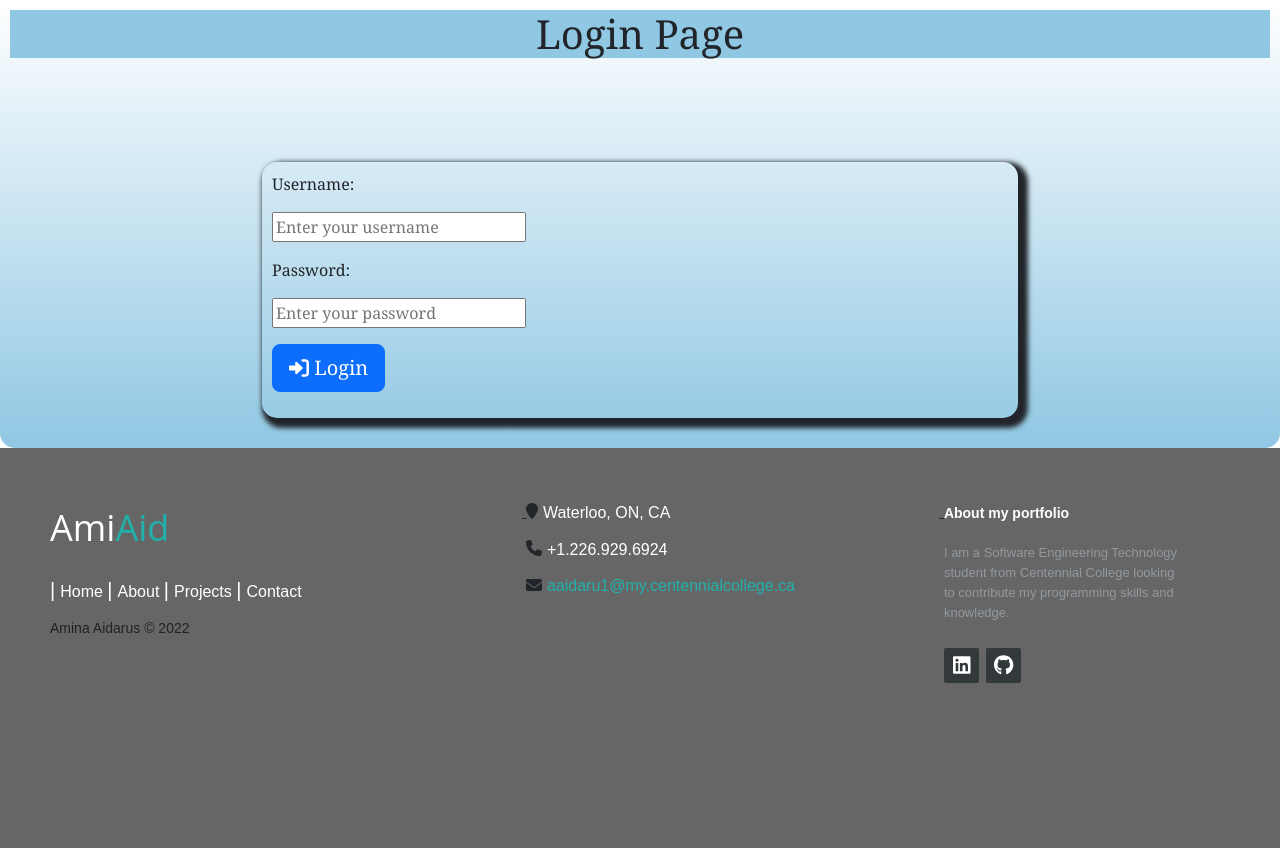
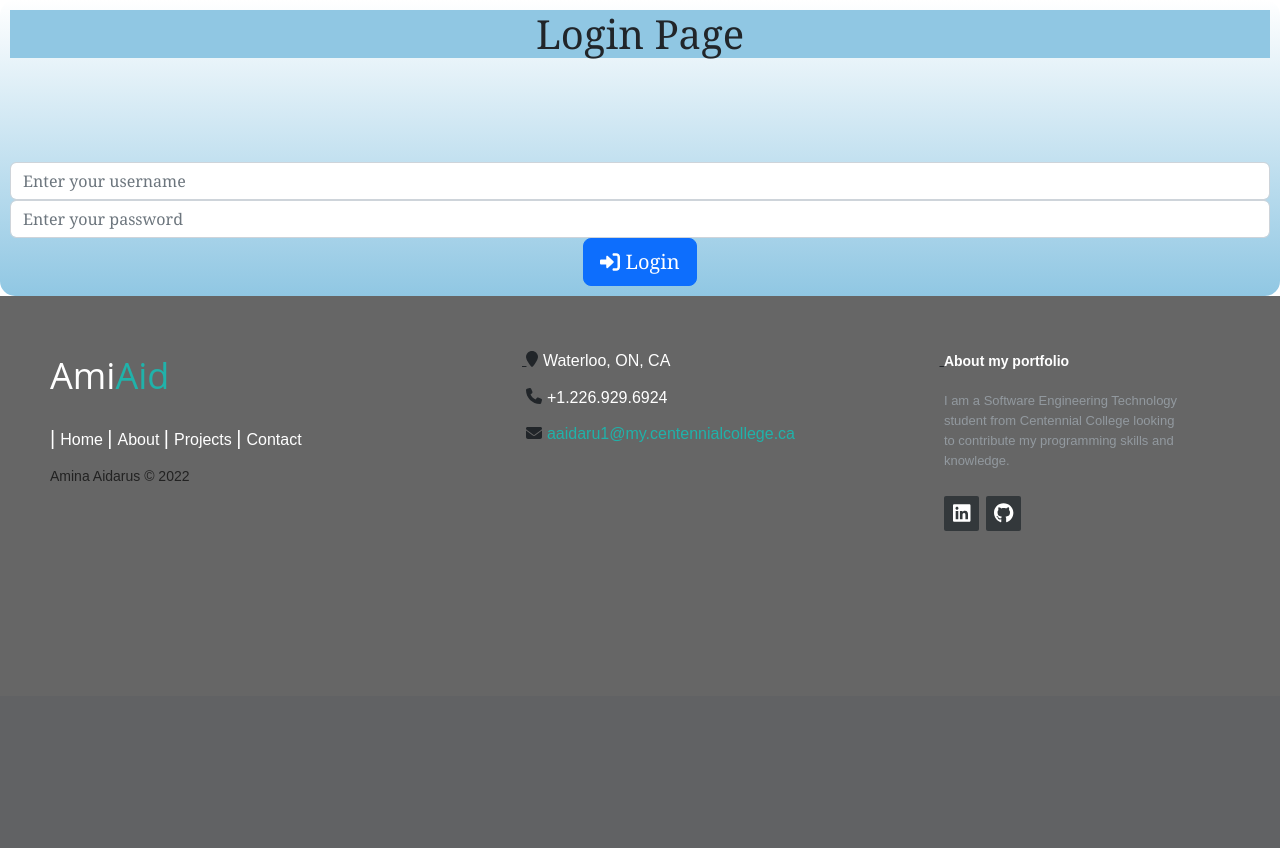
Before and after one commit to AminaAidarus/COMP229-2022-Assignment2, a Node server app: page /login in a window 1280 px wide. Shown: the part 124-972 px from the top of the page. After the commit the page ends 655 px from the top, so only its background shows below. Run offline with Node 20, Linux system fonts and the light colour scheme; some libraries are stand-ins or nearby versions.

Commit message:
Assignment 2 completed with login authentication

```diff
--- a/app/controllers/auth.controller.server.js
+++ b/app/controllers/auth.controller.server.js
@@ -34,7 +34,7 @@
                 res.end(err);
             }
 
-            return res.redirect('/');
+            return res.redirect('/contact-list');
 
         })
 
--- a/app/routes/contacts.route.server.js
+++ b/app/routes/contacts.route.server.js
@@ -14,7 +14,7 @@
 
 //add middleware to connect application
 
-router.get('/contact-list', DisplayContactsList);
+router.get('/contact-list', AuthGuard, DisplayContactsList);
 router.get('/contact-add', AuthGuard, DisplayContactsAddPage);
 router.post('/contact-add',AuthGuard, ProcessContactsAddPage);
 router.get('/contact-edit/:id',AuthGuard, DisplayContactsEditPage);
--- a/app/views/content/contacts/update.ejs
+++ b/app/views/content/contacts/add.ejs
@@ -41,9 +41,6 @@
                     <a href="/contact-list" class="btn btn-warning">
                         <i class="fas fa-undo"></i> Cancel</a>
 
-                    <a href="/contact-delete/<%= contacts._id %>" class="btn btn-danger btn-sm">
-                        <i class="fas fa-trash-alt"></i> Delete</a>
-
             </form>
         </div>
 
--- a/app/views/content/contacts/edit.ejs
+++ b/app/views/content/contacts/edit.ejs
@@ -41,6 +41,9 @@
                     <a href="/contact-list" class="btn btn-warning">
                         <i class="fas fa-undo"></i> Cancel</a>
 
+                    <a href="/contact-delete/<%= contacts._id %>" class="btn btn-danger btn-sm">
+                        <i class="fas fa-trash-alt"></i> Delete</a>
+
             </form>
         </div>
 
--- a/app/views/content/login.ejs
+++ b/app/views/content/login.ejs
@@ -1,22 +1,16 @@
 <h1> <%= title %> Page</h1>
 <br><br><br><br>
 <article>
-    <form>
-        <fieldset>
-            <p>
-            <label>Username: </p>
-            <p><input type="text" name="username" id="username"required="yes"placeholder="Enter your username"tabindex="1">
-            </label>
-            </p>
-            <p>
-            <label>Password: </p>
-           <p><input type="password" name="password" id="password"placeholder="Enter your password"tabindex="2">
-            </label>
-            </p>
-            <p>
-                <button id="loginButton" type="submit" class="btn btn-primary btn-lg">
-                    <i class="fas fa-sign-in-alt"></i> Login</button>
-            </p>
-        </fieldset>
-    </form>
+    <form method="POST" id="loginForm" novalidate>
+
+            <input type="text" class="form-control" id="username" name="username"  required
+            value="" placeholder="Enter your username">
+
+            <input type="password" class="form-control" id="password" name="password"  required
+            value="" placeholder="Enter your password">
+
+          <button id="loginButton" type="submit" class="btn btn-primary btn-lg">
+            <i class="fas fa-sign-in-alt"></i> Login</button>
+        </div>
+      </form>
 </article>
```
Also changed, not shown: app/controllers/contacts.controller.server.js (+5 -4 lines).
